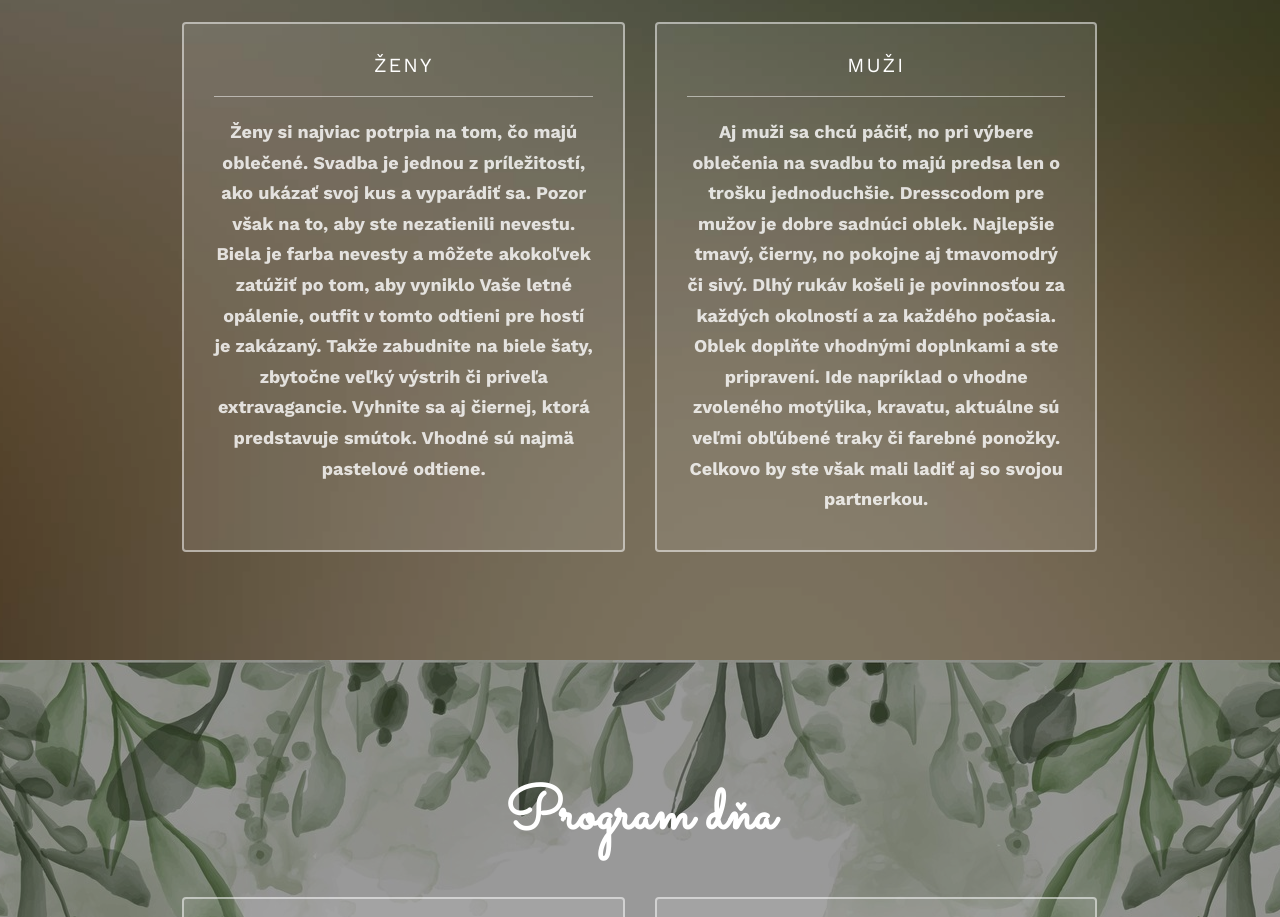
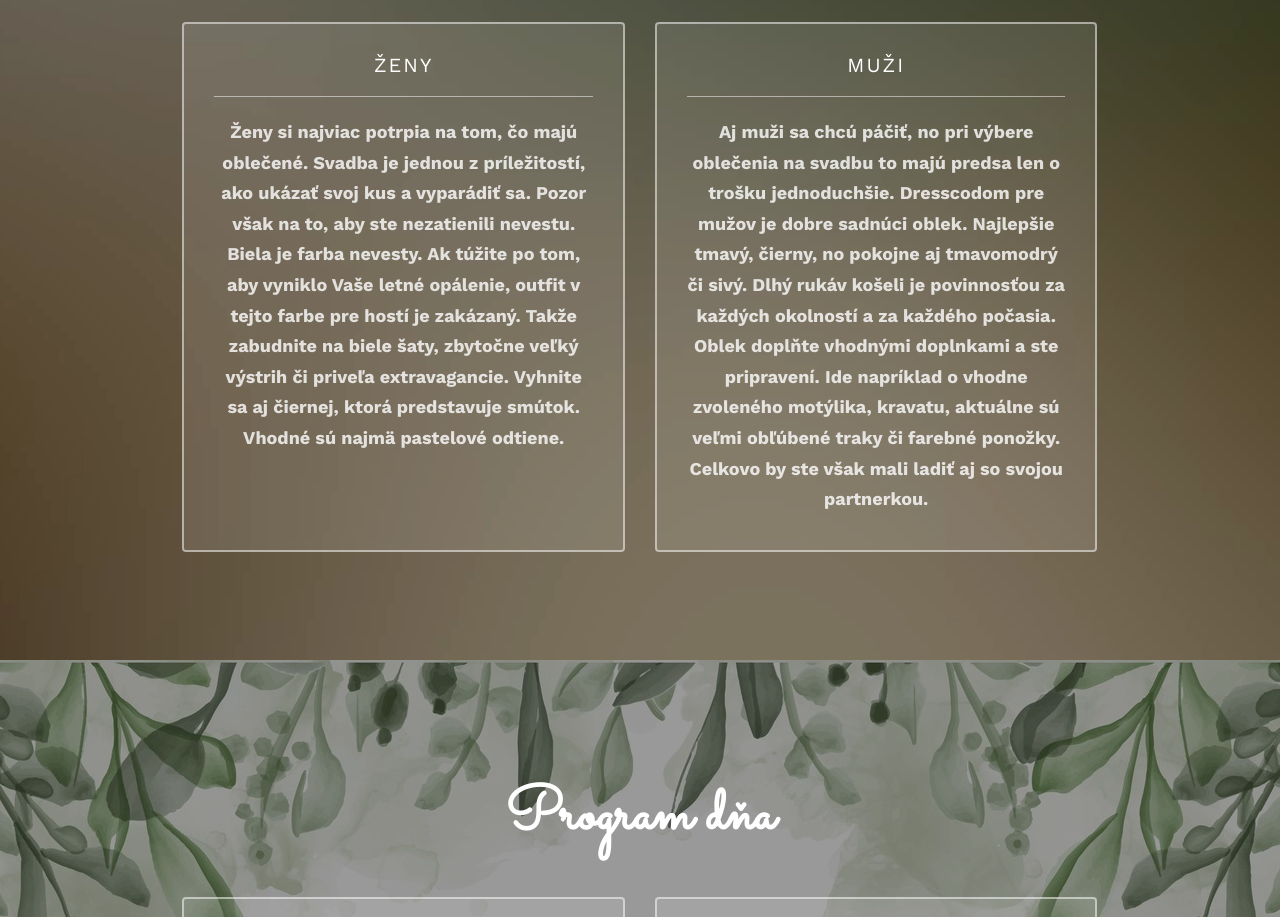
Before and after one commit to svadbakatkamatus/svadbakatkamatus.github.io, a plain HTML site: page index.html in a window 1280 px wide. Shown: the part 2894-3811 px from the top of the page. Drawn offline with nearby package versions, Linux system fonts and the light colour scheme; files whose address does not match are found by name.

Commit message:
Text change.

```diff
--- a/index.html
+++ b/index.html
@@ -212,7 +212,7 @@
 							<div class="col-md-6 col-sm-6 text-center">
 								<div class="event-wrap animate-box">
 									<h3>Ženy</h3>
-									<p>Ženy si najviac potrpia na tom, čo majú oblečené. Svadba je jednou z príležitostí, ako ukázať svoj kus a vyparádiť sa. Pozor však na to, aby ste nezatienili nevestu. Biela je farba nevesty a môžete akokoľvek zatúžiť po tom, aby vyniklo Vaše letné opálenie, outfit v tomto odtieni pre hostí je zakázaný. Takže zabudnite na biele šaty, zbytočne veľký výstrih či priveľa extravagancie. Vyhnite sa aj čiernej, ktorá predstavuje smútok. Vhodné sú najmä pastelové odtiene.</p>
+									<p>Ženy si najviac potrpia na tom, čo majú oblečené. Svadba je jednou z príležitostí, ako ukázať svoj kus a vyparádiť sa. Pozor však na to, aby ste nezatienili nevestu. Biela je farba nevesty. Ak túžite po tom, aby vyniklo Vaše letné opálenie, outfit v tejto farbe pre hostí je zakázaný. Takže zabudnite na biele šaty, zbytočne veľký výstrih či priveľa extravagancie. Vyhnite sa aj čiernej, ktorá predstavuje smútok. Vhodné sú najmä pastelové odtiene.</p>
 								</div>
 							</div>
 							<div class="col-md-6 col-sm-6 text-center">
```
